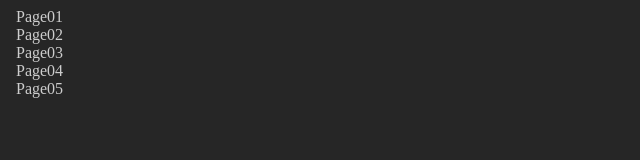
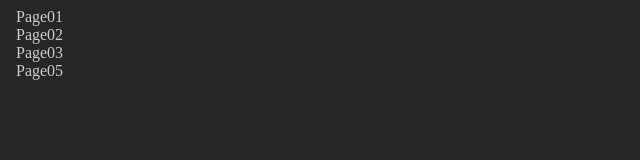
Before and after one commit to WildCodeSchool/2023-03-JS-Remote-Wild_Impact_Project-2_Team_C, a React (Vite) app in the folder frontend/: page / in a window 1280 px wide. Shown: the top 160 px of the page, without its empty margins (0-640 px from the left). Built offline with nearby package versions, Linux system fonts and the light colour scheme; a web font is replaced by a local one.

Commit message:
Ceci est un test

```diff
--- a/frontend/src/App.jsx
+++ b/frontend/src/App.jsx
@@ -5,7 +5,7 @@ import Page02 from "@pages/Page02";
 // US 3 import
 import Page03 from "@pages/Page03";
 // US 4 import
-import Page04 from "@pages/Page04";
+// import Page04 from "@pages/Page04";
 // US 5 Import
 import Page05 from "@pages/Page05";
 
@@ -22,7 +22,7 @@ function App() {
         {/** US 3 Page */}
         <Page03 />
         {/** US 4 Page */}
-        <Page04 />
+        {/* <Page04 /> */}
         {/* US 5 Page */}
         <Page05 />
       </body>
```
